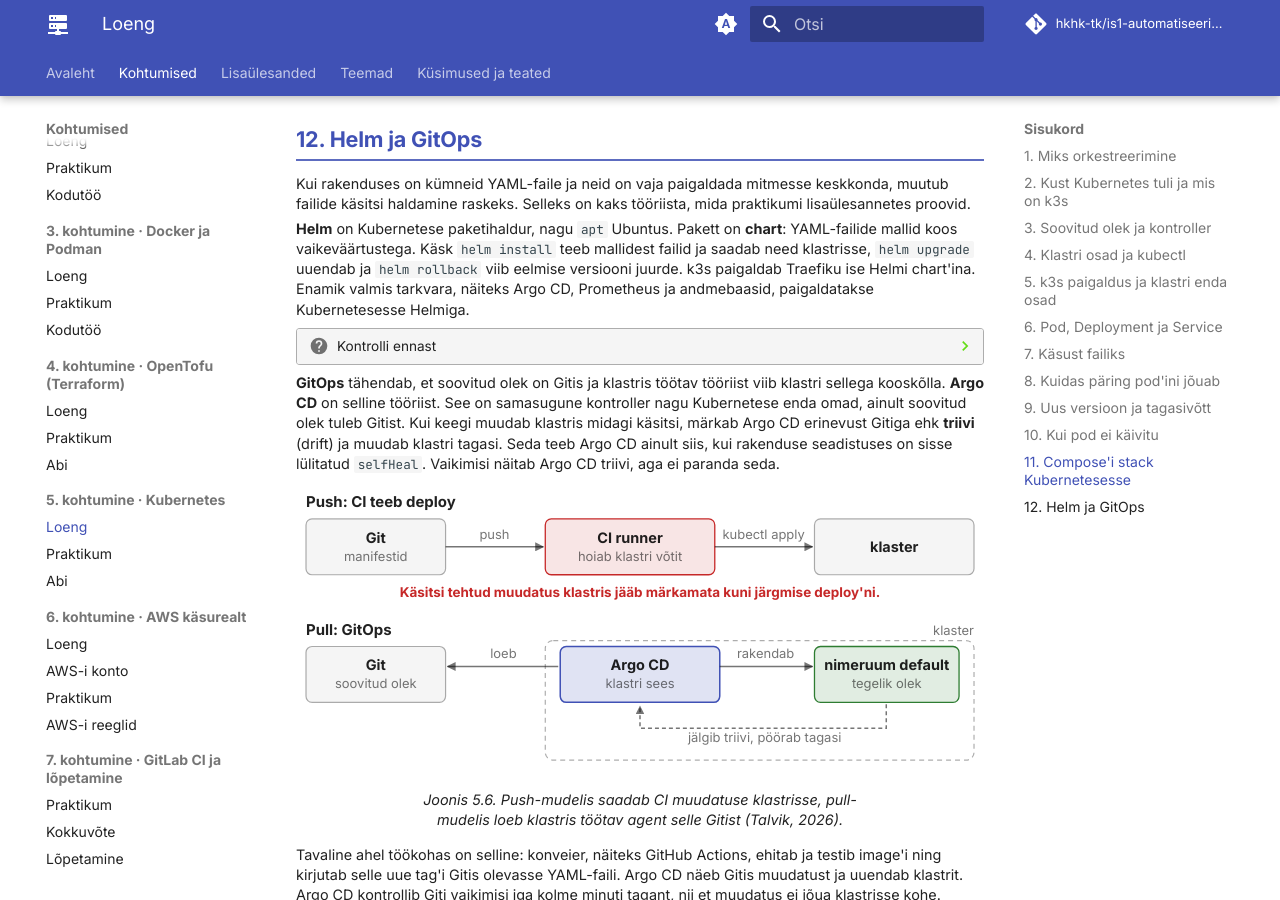
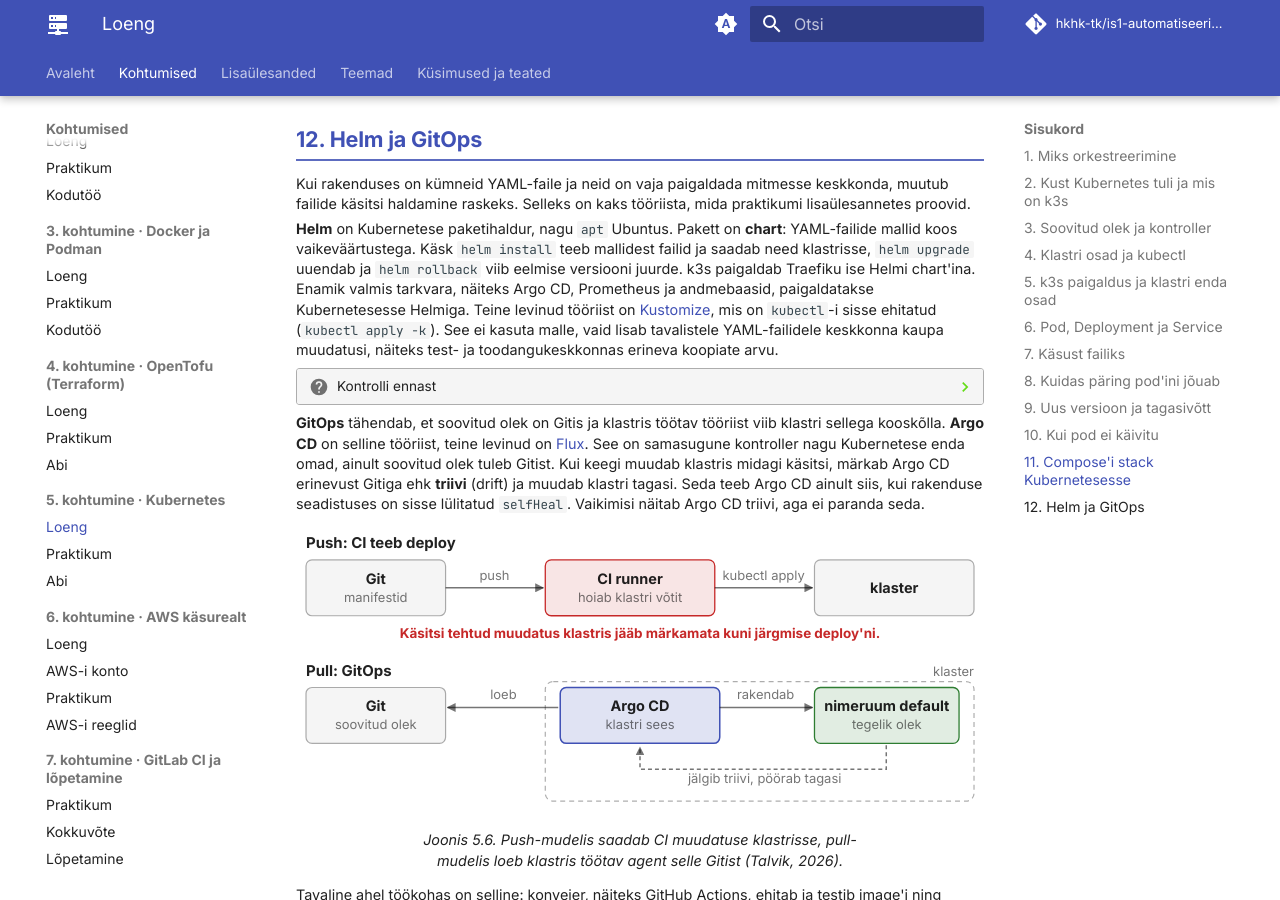
Before and after one commit to hkhk-tk/is1-automatiseerimine, an MkDocs documentation site: the page built from docs/k05/loeng.md, in a window 1280 px wide and 900 px high, scrolled down 9624 px. Built offline with MkDocs 1.6.1 and Material for MkDocs 9.7.7, drawn with Linux system fonts in a browser that asks for light colours; comment, search, counter and statistics services are not loaded.

Commit message:
K5 loeng: MicroK8s, k9s, Kustomize ja Flux

```diff
--- a/docs/k05/loeng.md
+++ b/docs/k05/loeng.md
@@ -200,6 +200,8 @@ Administraator ei logi node'idesse sisse ega käivita seal konteinereid. Kõik k
     | `kubectl apply -f <fail>` | viib klastri failiga kooskõlla | `ansible-playbook`, `tofu apply` |
     | `kubectl diff -f <fail>` | näitab, mis muutuks | `--check --diff`, `tofu plan` |
     | `kubectl delete -f <fail>` | kustutab failis kirjeldatud objektid | `tofu destroy` |
+
+    Käskude kõrval kasutatakse terminali kasutajaliidest [k9s](https://k9scli.io/), mis näitab klastri objekte tabelina ja värskendab vaadet pidevalt.
 
 ## 5. k3s paigaldus ja klastri enda osad
 
@@ -501,7 +503,7 @@ Andmebaasi hoitakse sageli klastrist väljas, näiteks pilve hallatud andmebaasi
 
 Kui rakenduses on kümneid YAML-faile ja neid on vaja paigaldada mitmesse keskkonda, muutub failide käsitsi haldamine raskeks. Selleks on kaks tööriista, mida praktikumi lisaülesannetes proovid.
 
-**Helm** on Kubernetese paketihaldur, nagu `apt` Ubuntus. Pakett on **chart**: YAML-failide mallid koos vaikeväärtustega. Käsk `helm install` teeb mallidest failid ja saadab need klastrisse, `helm upgrade` uuendab ja `helm rollback` viib eelmise versiooni juurde. k3s paigaldab Traefiku ise Helmi chart'ina. Enamik valmis tarkvara, näiteks Argo CD, Prometheus ja andmebaasid, paigaldatakse Kubernetesesse Helmiga.
+**Helm** on Kubernetese paketihaldur, nagu `apt` Ubuntus. Pakett on **chart**: YAML-failide mallid koos vaikeväärtustega. Käsk `helm install` teeb mallidest failid ja saadab need klastrisse, `helm upgrade` uuendab ja `helm rollback` viib eelmise versiooni juurde. k3s paigaldab Traefiku ise Helmi chart'ina. Enamik valmis tarkvara, näiteks Argo CD, Prometheus ja andmebaasid, paigaldatakse Kubernetesesse Helmiga. Teine levinud tööriist on [Kustomize](https://kustomize.io/), mis on `kubectl`-i sisse ehitatud (`kubectl apply -k`). See ei kasuta malle, vaid lisab tavalistele YAML-failidele keskkonna kaupa muudatusi, näiteks test- ja toodangukeskkonnas erineva koopiate arvu.
 
 ??? question "Kontrolli ennast"
 
@@ -511,7 +513,7 @@ Kui rakenduses on kümneid YAML-faile ja neid on vaja paigaldada mitmesse keskko
 
         `kubectl apply` saadab klastrisse failid nii, nagu need on. `helm upgrade` teeb chart'i mallidest ja väärtustest failid ning salvestab paigalduse versiooni. Seepärast saab Helmiga minna käsuga `helm rollback` eelmise versiooni juurde.
 
-**GitOps** tähendab, et soovitud olek on Gitis ja klastris töötav tööriist viib klastri sellega kooskõlla. **Argo CD** on selline tööriist. See on samasugune kontroller nagu Kubernetese enda omad, ainult soovitud olek tuleb Gitist. Kui keegi muudab klastris midagi käsitsi, märkab Argo CD erinevust Gitiga ehk **triivi** (drift) ja muudab klastri tagasi. Seda teeb Argo CD ainult siis, kui rakenduse seadistuses on sisse lülitatud `selfHeal`. Vaikimisi näitab Argo CD triivi, aga ei paranda seda.
+**GitOps** tähendab, et soovitud olek on Gitis ja klastris töötav tööriist viib klastri sellega kooskõlla. **Argo CD** on selline tööriist, teine levinud on [Flux](https://fluxcd.io/). See on samasugune kontroller nagu Kubernetese enda omad, ainult soovitud olek tuleb Gitist. Kui keegi muudab klastris midagi käsitsi, märkab Argo CD erinevust Gitiga ehk **triivi** (drift) ja muudab klastri tagasi. Seda teeb Argo CD ainult siis, kui rakenduse seadistuses on sisse lülitatud `selfHeal`. Vaikimisi näitab Argo CD triivi, aga ei paranda seda.
 
 <figure style="max-width:690px;margin:.8em auto" class="lx" markdown="0">
 <svg viewBox="0 0 690 286" role="img" aria-label="Push-mudelis loeb CI runner Gitist ja käivitab kubectl apply, klastri võti on runneril. Pull-mudelis töötab Argo CD klastri sees, loeb Gitist soovitud oleku, rakendab selle ja pöörab käsitsi tehtud muudatused tagasi." xmlns="http://www.w3.org/2000/svg">
```
Also changed, not shown: other parts of docs/k05/loeng.md (+1 -1 lines).
